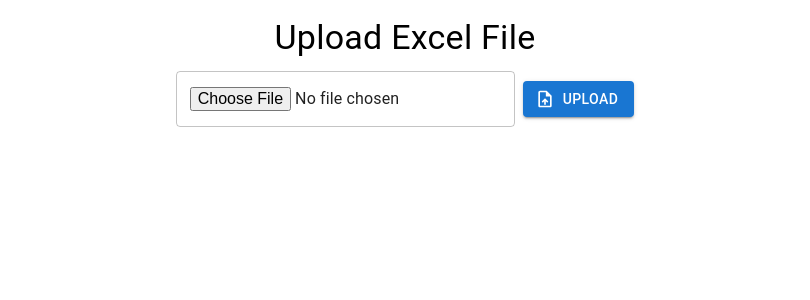
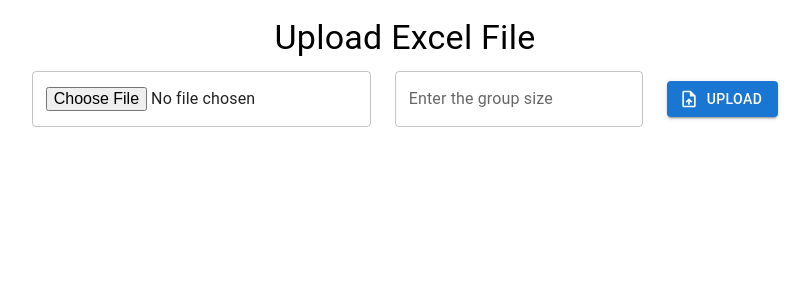
Before and after one commit to apparao7218/group-part, a React (Create React App) app in the folder frontend/: page / in a window 1280 px wide. Shown: the top 300 px of the page, without its empty margins (235-1045 px from the left). Built offline with nearby package versions, Linux system fonts and the light colour scheme.

Commit message:
input from user fixed

```diff
--- a/frontend/src/pages/home/home.js
+++ b/frontend/src/pages/home/home.js
@@ -6,17 +6,33 @@ import axios from 'axios';
 const Home = () => {
     const [file, setFile] = useState(null);
     const [groups, setGroups] = useState([]);
+    const [groupSize, setGroupSize] = useState(''); // State to hold group size
 
     const handleFileChange = (event) => {
         setFile(event.target.files[0]);
     };
 
+    const handleGroupSizeChange = (event) => {
+        setGroupSize(event.target.value);
+    };
+
     const handleUpload = async () => {
-        if (file) {
+        if (!file) {
+            console.log('No file selected');
+            return;
+        }
+
+        if (!groupSize || isNaN(groupSize) || groupSize <= 0) {
+            console.log('Invalid group size');
+            return;
+        }
+
         const formData = new FormData();
         formData.append('file', file);
+        formData.append('groupSize', groupSize);
 
         try {
+            // Upload the file
             const uploadResponse = await axios.post('http://localhost:3001/api/excel-upload', formData, {
                 headers: {
                     'Content-Type': 'multipart/form-data',
@@ -25,15 +41,13 @@ const Home = () => {
 
             console.log('File uploaded successfully:', uploadResponse.data);
 
-                const processResponse = await axios.post('http://localhost:3001/api/excel-process');
+            // Process the file and get the grouped data
+            const processResponse = await axios.post('http://localhost:3001/api/excel-process', { groupSize });
             console.log('Data processed and grouped:', processResponse.data);
             setGroups(processResponse.data);
 
         } catch (error) {
             console.error('Error uploading or processing file:', error);
-            }
-        } else {
-            console.log('No file selected');
         }
     };
 
@@ -60,16 +74,27 @@ const Home = () => {
                 </Typography>
                 <Box display="flex" flexDirection='row' alignItems="center" sx={{ gap: 1 }}>
                     <TextField
+                        required
                         type="file"
                         onChange={handleFileChange}
                         inputProps={{ accept: '.xlsx, .xls' }}
                         variant="outlined"
+                    />
+                    <TextField
+                        label="Enter the group size"
+                        type="number"
+                        value={groupSize}
+                        onChange={handleGroupSizeChange}
+                        variant="outlined"
+                        inputProps={{ min: 1 }}
+                        sx={{ marginLeft: 2 }}
                     />
                     <Button
                         variant="contained"
                         color="primary"
                         startIcon={<UploadFileIcon />}
                         onClick={handleUpload}
+                        sx={{ marginLeft: 2 }}
                     >
                         Upload
                     </Button>
@@ -105,7 +130,7 @@ const Home = () => {
                                                     <TableBody>
                                                         {group.map((row, rowIndex) => (
                                                             <TableRow key={rowIndex} sx={{ backgroundColor: rowIndex % 2 === 0 ? '#f5f5f5' : '#ffffff' }}>
-                                                                <TableCell>{rowIndex +1}</TableCell>
+                                                                <TableCell>{rowIndex + 1}</TableCell>
                                                                 <TableCell>{row.name}</TableCell>
                                                             </TableRow>
                                                         ))}
```
Also changed, not shown: 1 other file (tests, documents, lock files or other folders). Lines whose indentation alone changed are shown as unchanged.
